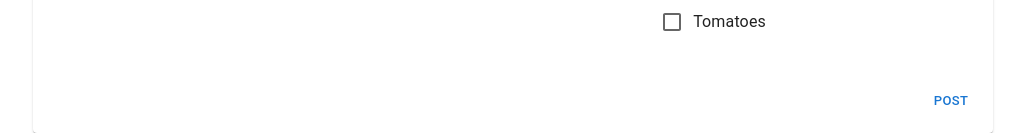
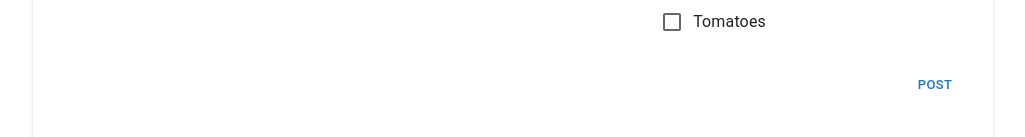
Before and after one commit to CroudsourcedCombos/main, a Next.js app in the folder frontend/: page /add-review in a window 1280 px wide. Shown: the part 936-1073 px from the top of the page, without its empty margins (127-1152 px from the left). Built offline with nearby package versions, Linux system fonts and the light colour scheme; no server answers.

Commit message:
refactored the add-review.js and checkboxes.js files for simplicity

```diff
--- a/frontend/components/pizzaCheckboxes.js
+++ b/frontend/components/pizzaCheckboxes.js
@@ -9,47 +9,48 @@ import FormControlLabel from "@mui/material/FormControlLabel";
 import FormHelperText from "@mui/material/FormHelperText";
 import Checkbox from "@mui/material/Checkbox";
 import { StarRateRounded } from "@material-ui/icons";
+import { Button } from "@mui/material";
 // import PIZZAS from "../constants/pizza"
 
 const PIZZAS = {
   TOPPINGS: [
-    'Bacon',
-    'Black Forest Ham',
-    'Grilled Rosemary Chicken Breast',
-    'Italian Sausage',
-    'Pepperoni',
-    'Smoked Salmon',
-    'Vegan Sausage',
-    'None',
+    "Bacon",
+    "Black Forest Ham",
+    "Grilled Rosemary Chicken Breast",
+    "Italian Sausage",
+    "Pepperoni",
+    "Smoked Salmon",
+    "Vegan Sausage",
+    "None",
   ],
   CHEESES: [
-    'Mozzarella Cheese',
-    'Mozzarella Cheese, Fontina Cheese, Parmesan, Gruyere Cheese',
-    'Vegan Mozzarella Cheese',
-    'No Cheese',
+    "Mozzarella Cheese",
+    "Mozzarella Cheese, Fontina Cheese, Parmesan, Gruyere Cheese",
+    "Vegan Mozzarella Cheese",
+    "No Cheese",
   ],
   SAUCES: [
-    'BBQ Sauce',
-    'Bechamel Sauce',
-    'Buffalo Sauce',
-    'Dill & Shallot Cream Cheese',
-    'Pesto Sauce',
-    'Smoked Tomato Sauce',
-    'Spicy Marinara Sauce',
-    'No Sauce',
+    "BBQ Sauce",
+    "Bechamel Sauce",
+    "Buffalo Sauce",
+    "Dill & Shallot Cream Cheese",
+    "Pesto Sauce",
+    "Smoked Tomato Sauce",
+    "Spicy Marinara Sauce",
+    "No Sauce",
   ],
   ADD_ONS: [
-    'Basil',
-    'Mixed Peppers',
-    'Mushroom',
-    'Pineapple',
-    'Ranch Dressing',
-    'Red Onion',
-    'Sliced Black Olives',
-    'Sliced Jalapeño',
-    'Tomato',
+    "Basil",
+    "Mixed Peppers",
+    "Mushroom",
+    "Pineapple",
+    "Ranch Dressing",
+    "Red Onion",
+    "Sliced Black Olives",
+    "Sliced Jalapeño",
+    "Tomato",
   ],
-}
+};
 
 const PizzaReviewRequirements = {
   cheeses: [1, 1],
@@ -104,8 +105,8 @@ export default function PizzaCheckboxesGroup() {
   }
 
   return (
+    <>
       <Box sx={{ display: "flex" }}>
-
         <FormControl
           required
           error={error}
@@ -202,12 +203,12 @@ export default function PizzaCheckboxesGroup() {
                   key={index}
                   control={
                     <Checkbox
-                    checked={checkExists("sauces",  sauces)}
+                      checked={checkExists("sauces", sauces)}
                       onChange={(event) => handleChange(event, "sauces")}
-                    name={ sauces }
+                      name={sauces}
                     />
                   }
-                label={ sauces }
+                  label={sauces}
                 />
               );
             })}
@@ -215,5 +216,20 @@ export default function PizzaCheckboxesGroup() {
           <FormHelperText>{error["sauces"]}</FormHelperText>
         </FormControl>
       </Box>
+      <Box>
+        <div
+          style={{
+            display: "flex",
+            justifyContent: "flex-end",
+            paddingRight: "10px",
+            paddingBottom: "16px",
+          }}
+        >
+          <Button size="small" color="primary" onClick="{post}">
+            Post
+          </Button>
+        </div>
+      </Box>
+    </>
   );
 }
--- a/frontend/components/sandwichCheckboxes.js
+++ b/frontend/components/sandwichCheckboxes.js
@@ -9,6 +9,9 @@ import FormControlLabel from "@mui/material/FormControlLabel";
 import FormHelperText from "@mui/material/FormHelperText";
 import Checkbox from "@mui/material/Checkbox";
 import { StarRateRounded } from "@material-ui/icons";
+import {
+  Button,
+} from "@mui/material";
 
 const Foods = {
   BREADS: ["Country Loaf", "Wheat Torpedo Hoagie Roll", "Whole Wheat Bread"],
@@ -70,6 +73,7 @@ export default function SandwichCheckboxesGroup() {
     add_ons: [],
     spreads: [],
   });
+
   const [error, setError] = useState({
     breads: "You must pick at least 1 bread.",
     cheeses: "",
@@ -109,7 +113,14 @@ export default function SandwichCheckboxesGroup() {
     return state[type].includes(target);
   }
 
+  const post = () => {
+    // if (!errors)
+    JSON.stringify();
+
+  }
+
   return (
+    <>
     <Box sx={{ display: "flex" }}>
       <FormControl
         required
@@ -248,6 +259,23 @@ export default function SandwichCheckboxesGroup() {
         </FormGroup>
         <FormHelperText>{error["spreads"]}</FormHelperText>
       </FormControl>
+
     </Box>
+    <Box>
+        <div
+          style={{
+            display: "flex",
+            justifyContent: "flex-end",
+            paddingRight: "10px",
+            paddingBottom: "16px",
+          }}
+        >
+          <Button size="small" color="primary" onClick="{post}">
+            Post
+          </Button>
+        </div>
+
+        </Box>
+    </>
   );
 }
--- a/frontend/pages/add-review.js
+++ b/frontend/pages/add-review.js
@@ -54,10 +54,7 @@ export default function AddReview() {
     else return "Joe Bruin";
   };
 
-  // post = () => {
-  //   if (!errors)
 
-  // }
 
   const [SandOrPizza, setSandOrPizza] = useState("sandwich");
 
@@ -147,18 +144,7 @@ export default function AddReview() {
             </div>
             {/* <PizzaCheckboxesGroup></PizzaCheckboxesGroup> */}
           </CardContent>
-          <div
-            style={{
-              display: "flex",
-              justifyContent: "flex-end",
-              paddingRight: "10px",
-              paddingBottom: "16px",
-            }}
-          >
-            <Button size="small" color="primary" onClick="{post}">
-              Post
-            </Button>
-          </div>
+
         </Card>
       </div>
     </>
```
Also changed, not shown: frontend/components/navbar.js (+0 -61 lines). Lines whose indentation alone changed are shown as unchanged.
